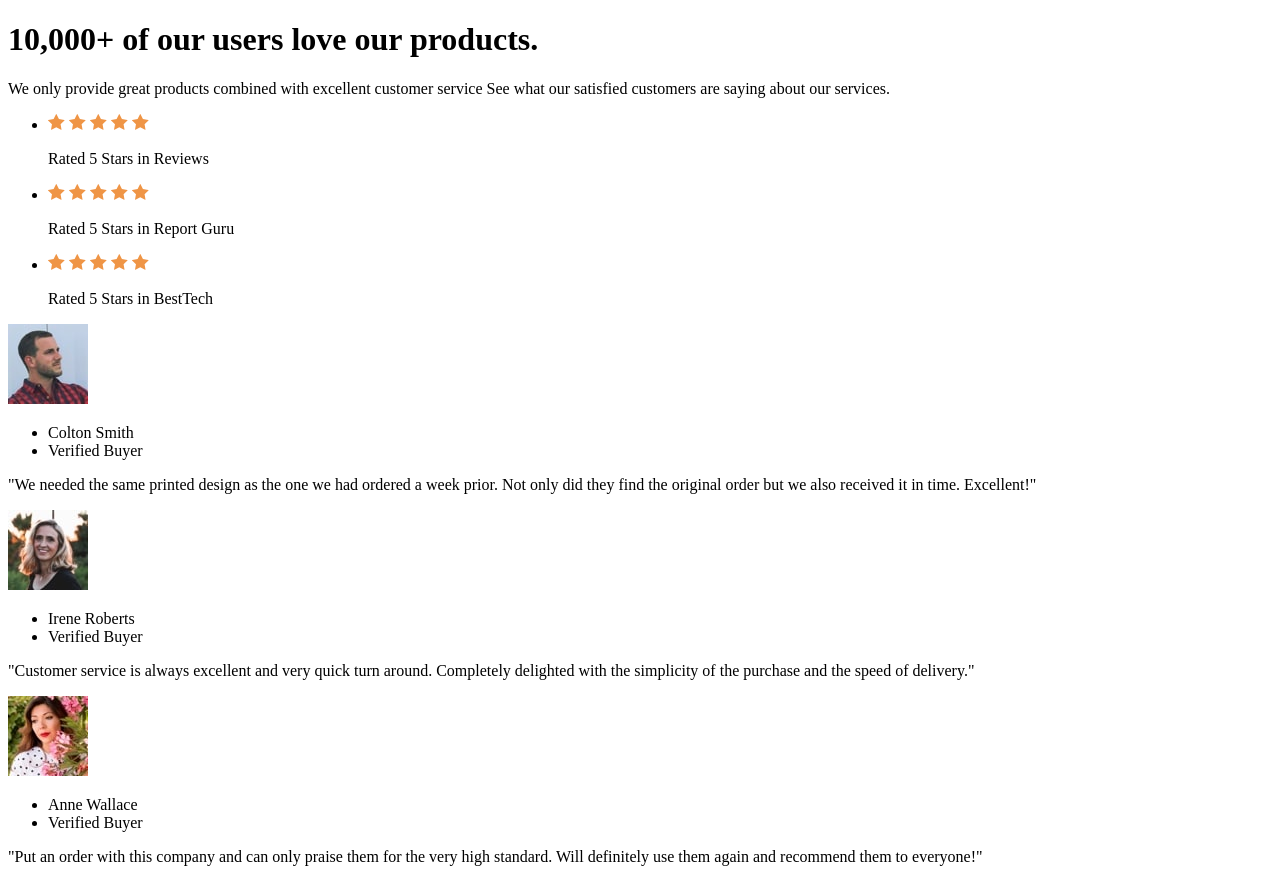
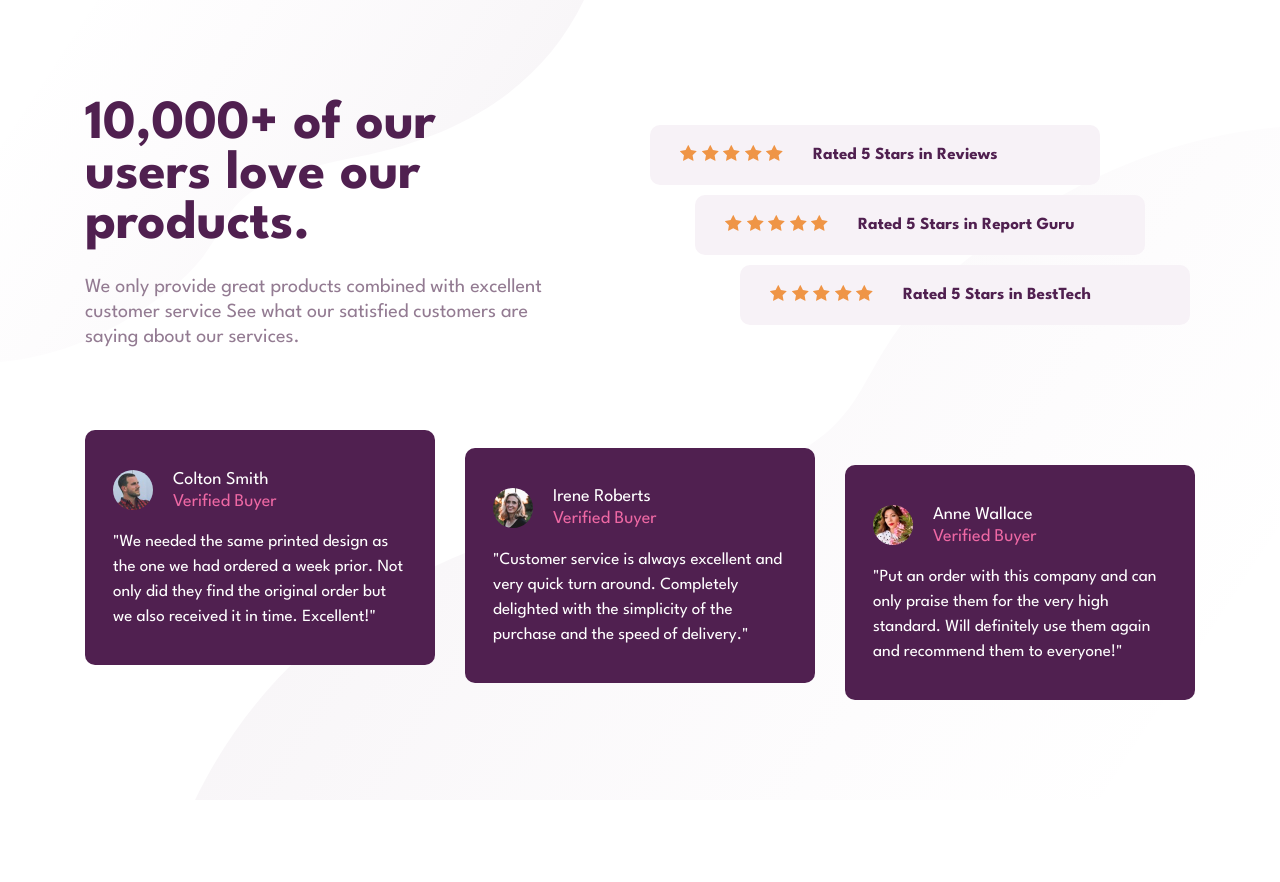
Before and after one commit to DarkPsycho0/Social-proof-section, a plain HTML site: page index.html in a window 1280 px wide. After the commit the page ends 800 px from the top, so only its background shows below. Drawn offline with Linux system fonts and the light colour scheme.

Commit message:
css pronto

```diff
--- a/index.html
+++ b/index.html
@@ -15,13 +15,13 @@
 <body>
     <main class="container">
         <header class="header">
-            <div>
+            <div class="description">
                 <h1>10,000+ of our users love our products.</h1>
                 <p>We only provide great products combined with excellent customer service See what our satisfied
                     customers are saying about our services.</p>
             </div>
             <ul>
-                <li>
+                <li class="first">
                     <div>
                         <img src="./src/images/icon-star.svg" alt="star">
                         <img src="./src/images/icon-star.svg" alt="star">
@@ -31,7 +31,7 @@
                     </div>
                     <p>Rated 5 Stars in Reviews</p>
                 </li>
-                <li>
+                <li class="second">
                     <div>
                         <img src="./src/images/icon-star.svg" alt="star">
                         <img src="./src/images/icon-star.svg" alt="star">
@@ -41,7 +41,7 @@
                     </div>
                     <p>Rated 5 Stars in Report Guru</p>
                 </li>
-                <li>
+                <li class="third">
                     <div>
                         <img src="./src/images/icon-star.svg" alt="star">
                         <img src="./src/images/icon-star.svg" alt="star">
@@ -54,7 +54,7 @@
             </ul>
         </header>
         <section class="cards">
-            <div class="card">
+            <div class="card card1">
                 <div>
                     <img src="./src/images/image-colton.jpg" alt="Profile Picture">
                     <ul>
@@ -66,7 +66,7 @@
                     original order but we also received it in time. Excellent!"
                 </p>
             </div>
-            <div class="card">
+            <div class="card card2">
                 <div>
                     <img src="./src/images/image-irene.jpg" alt="Profile Picture">
                     <ul>
@@ -78,7 +78,7 @@
                     simplicity of the purchase and the speed of delivery."
                 </p>
             </div>
-            <div class="card">
+            <div class="card card3">
                 <div>
                     <img src="./src/images/image-anne.jpg" alt="Profile Picture">
                     <ul>
--- a/src/css/reset.css
+++ b/src/css/reset.css
@@ -0,0 +1,8 @@
+*{
+    padding: 0;
+    margin: 0;
+    box-sizing: border-box;
+}
+ul{
+    list-style: none;
+}
--- a/src/css/style.css
+++ b/src/css/style.css
@@ -0,0 +1,115 @@
+@import url('https://fonts.googleapis.com/css2?family=League+Spartan:wght@400;500;700&display=swap');
+body{
+    font-family: 'League Spartan', sans-serif;
+    font-size: 15px;
+    background-image: url(../images/bg-pattern-bottom-desktop.svg), url(../images/bg-pattern-top-desktop.svg);
+    background-position: 100% 100%, 0% 0%;
+    background-repeat: no-repeat;
+}
+.container{
+    display: flex;
+    flex-direction: column;
+    justify-content: center;
+    align-items: center;
+    height: 100vh;
+    max-width: 1440px;
+    margin: 0 auto;
+}
+.header{
+    display: flex;
+    margin-bottom: 80px;
+}
+.header .description{
+    width: 460px;
+    margin-right: 100px;
+}
+.header .description h1{
+    font-size: 55px;
+    margin-bottom: 25px;
+    color: hsl(300, 43%, 22%);
+    line-height: 50px;
+}
+.header  .description p {
+    font-size: 20px;
+    line-height: 25px;
+    color: hsl(303, 10%, 53%);
+}
+.header ul{
+    display: flex;
+    flex-direction: column;
+    margin: auto 0;
+    width: 550px;
+}
+.header ul li{
+    display: flex;
+    gap: 30px;
+    align-items: center;
+    width: 450px;
+    padding: 20px 30px;
+    margin: 5px;
+    background-color: hsl(300, 24%, 96%);
+    color: hsl(300, 43%, 22%);
+    font-weight: 700;
+    font-size: 17px;
+    border-radius: 10px;
+}
+.first {
+    display: flex;
+    align-self: flex-start;
+}
+.second {
+    display: flex;
+    align-self: center;
+}
+.third {
+    display: flex;
+    align-self: flex-end;
+}
+.cards {
+    display: flex;
+    gap: 30px;
+    height: 270px;
+}
+.card {
+    background-color: hsl(300, 43%, 22%);
+    color: #ffffff;
+    padding: 40px 28px;
+    border-radius: 10px;
+    font-size: 18px;
+    height: 235px;
+    width: 350px;
+}
+
+.card div {
+    display: flex;
+    gap: 20px;
+    align-items: center;
+    margin-bottom: 20px;
+}
+.card div img {
+    border-radius: 50%;
+    width: 40px;
+}
+.card div ul li:last-child {
+    color: hsl(333, 80%, 67%);
+    margin-top: 5px;
+}
+.card p {
+    line-height: 25px;
+    font-size: 17px;
+}
+.card1 {
+    display: flex;
+    flex-direction: column;
+    align-self: flex-start;
+}
+.card2 {
+    display: flex;
+    flex-direction: column;
+    align-self: center;
+}
+.card3 {
+    display: flex;
+    flex-direction: column;
+    align-self: flex-end;
+}
```
